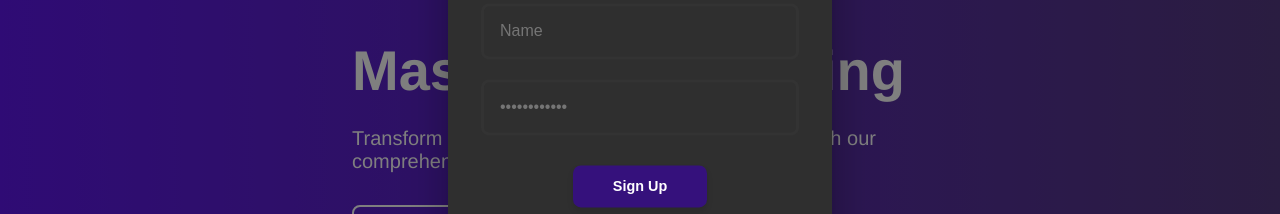
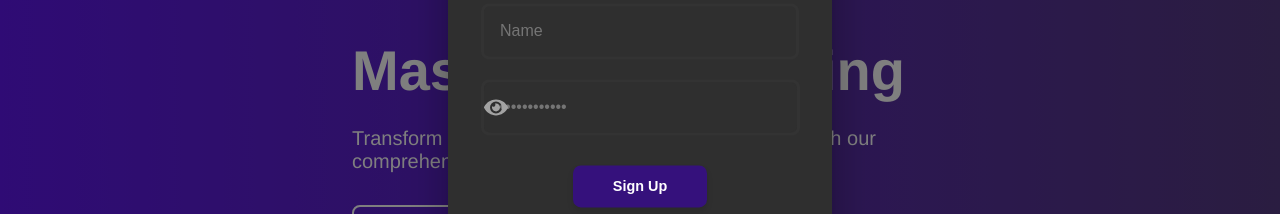
Before and after one commit to ElieMitri/edit-lab, a Next.js app: page / in a window 1280 px wide. Both pictures are taken after a click on the button "Lab Member". Shown: the part 320-534 px from the top of the page. Built offline with nearby package versions, Linux system fonts and the light colour scheme; no server answers.

Commit message:
fixed all problems

```diff
--- a/src/app/components/Navbar.jsx
+++ b/src/app/components/Navbar.jsx
@@ -16,6 +16,7 @@ import { CiLogout } from "react-icons/ci";
 // import { useRouter } from "next/router";
 import { useRef, useEffect, useState } from "react";
 import { db, auth } from "../../../firebase";
+import { HiMiniEyeSlash } from "react-icons/hi2";
 import {
   signInWithEmailAndPassword,
   onAuthStateChanged,
@@ -61,6 +62,7 @@ export default function Navbar() {
   const [nameCheck, setNameCheck] = useState();
 
   const [createLoading, setCreateLoading] = useState(false);
+  const [clickedShowPass, setClickedShowPass] = useState(false);
 
   const [email, setEmail] = useState(false);
   const [isOpen, setIsOpen] = useState(false);
@@ -136,7 +138,7 @@ export default function Navbar() {
   };
 
   async function createAccount(e) {
-    e.preventDefault(); // Prevent the default form submission behavior
+    e.preventDefault();
 
     const email = userEmail.current.value;
     const password = userPassword.current.value;
@@ -153,7 +155,11 @@ export default function Navbar() {
     }
 
     try {
-      const userCredential = await createUserWithEmailAndPassword(auth, email, password);
+      const userCredential = await createUserWithEmailAndPassword(
+        auth,
+        email,
+        password
+      );
       const user = userCredential.user;
 
       await updateProfile(user, {
@@ -200,15 +206,21 @@ export default function Navbar() {
           break;
 
         case "auth/invalid-email":
-          setError("The email address is not valid. Please check and try again.");
+          setError(
+            "The email address is not valid. Please check and try again."
+          );
           break;
 
         case "auth/operation-not-allowed":
-          setError("Email/password accounts are not enabled. Please contact support.");
+          setError(
+            "Email/password accounts are not enabled. Please contact support."
+          );
           break;
 
         case "auth/weak-password":
-          setError("The password is too weak. Please choose a stronger password.");
+          setError(
+            "The password is too weak. Please choose a stronger password."
+          );
           break;
 
         case "auth/missing-email":
@@ -220,7 +232,9 @@ export default function Navbar() {
           break;
 
         case "auth/network-request-failed":
-          setError("Network error. Please check your internet connection and try again.");
+          setError(
+            "Network error. Please check your internet connection and try again."
+          );
           break;
 
         case "auth/too-many-requests":
@@ -235,7 +249,6 @@ export default function Navbar() {
       console.error("Error creating account:", errorCode, errorMessage); // Log for debugging
     }
   }
-
 
   async function login() {
     const email = userEmail.current.value;
@@ -394,7 +407,8 @@ export default function Navbar() {
     setError(null);
   }
 
-  function switchToSignUp() {
+  function switchToSignUp(e) {
+    e.preventDefault();
     setSwitched(false);
     setPasswordError(null);
     setError(null);
@@ -519,6 +533,10 @@ export default function Navbar() {
               <Box sx={style}>
                 {switched ? (
                   <div className="login__inputs">
+                    <form
+                      className={styles.form}
+                      // action={login}
+                    >
                       <h1 className="login__title">Already a Lab Member?</h1>
                       {error ? (
                         <div className={styles.errorMessage}>{error}</div>
@@ -533,15 +551,34 @@ export default function Navbar() {
                         onChange={() => setEmailCheck(userEmail.current.value)}
                       />
                       <div className="password__login">
+                        {clickedShowPass ? (
+                           <div className="modal__input--pas">
                            <input
-                        type="password"
-                        className="modal__input"
+                             type="text"
+                             className="modal__input-pass"
                              placeholder="••••••••••••"
                              ref={userPassword}
                              onChange={() =>
                                setPasswordCheck(userPassword.current.value)
                              }
                            />
+                           <HiMiniEyeSlash className="eye"  onClick={() => setClickedShowPass(false)}/>
+                         </div>
+                        ) : (
+                          <div className="modal__input--pas">
+                            <input
+                              type="password"
+                              className="modal__input-pass"
+                              placeholder="••••••••••••"
+                              ref={userPassword}
+                              onChange={() =>
+                                setPasswordCheck(userPassword.current.value)
+                              }
+                            />
+                            <FaEye className="eye" onClick={() => setClickedShowPass(true)}/>
+                          </div>
+                        )}
+
                         <div className={styles.errorPasswordMessage}>
                           {passwordError ? (
                             <div className={styles.errorMessage}>
@@ -554,7 +591,9 @@ export default function Navbar() {
                       </div>
 
                       {!emailCheck || !passwordCheck ? (
-                      <button className="login__btn--no cursor">Log in</button>
+                        <button className="login__btn--no cursor">
+                          Log in
+                        </button>
                       ) : createLoading ? (
                         <button className="login__btn cursor">
                           <div className="loader"></div>
@@ -568,12 +607,20 @@ export default function Navbar() {
                       <div className="login__or">
                         <h4 className="login__h4">OR</h4>
                       </div>
-                    <button className="login__button" onClick={switchToSignUp}>
+                      <button
+                        className="login__button"
+                        onClick={switchToSignUp}
+                      >
                         Create an account
                       </button>
+                    </form>
                   </div>
                 ) : (
                   <div className="login__inputs">
+                    <form
+                      className={styles.form}
+                      // action={(e) => createAccount(e)}
+                    >
                       <h1 className="login__title">Become a Lab member!</h1>
                       {error ? (
                         <div className={styles.errorMessage}>{error}</div>
@@ -595,7 +642,7 @@ export default function Navbar() {
                         onChange={() => setNameCheck(userName.current.value)}
                       />
                       <div className="password__login">
-                      <input
+                        {/* <input
                           type="password"
                           className="modal__input"
                           placeholder="••••••••••••"
@@ -603,36 +650,55 @@ export default function Navbar() {
                           onChange={() =>
                             setPasswordCheck(userPassword.current.value)
                           }
+                        /> */}
+                        {clickedShowPass ? (
+                           <div className="modal__input--pas">
+                           <input
+                             type="text"
+                             className="modal__input-pass"
+                             placeholder="••••••••••••"
+                             ref={userPassword}
+                             onChange={() =>
+                               setPasswordCheck(userPassword.current.value)
+                             }
                            />
+                           <HiMiniEyeSlash className="eye"  onClick={() => setClickedShowPass(false)}/>
+                         </div>
+                        ) : (
+                          <div className="modal__input--pas">
+                            <input
+                              type="password"
+                              className="modal__input-pass"
+                              placeholder="••••••••••••"
+                              ref={userPassword}
+                              onChange={() =>
+                                setPasswordCheck(userPassword.current.value)
+                              }
+                            />
+                            <FaEye className="eye" onClick={() => setClickedShowPass(true)}/>
+                          </div>
+                        )}
                       </div>
                       {passwordError ? (
-                      <div className={styles.errorMessage}>{passwordError}</div>
+                        <div className={styles.errorMessage}>
+                          {passwordError}
+                        </div>
                       ) : (
                         <></>
                       )}
 
                       {!emailCheck || !passwordCheck || !nameCheck ? (
-                      <button
-                        className="login__btn--no cursor"
-                        //  onClick={createAccount}
-                      >
+                        <button className="login__btn--no cursor">
                           Sign Up
                         </button>
                       ) : (
                         <button
                           className="login__btn cursor"
-                        onClick={createAccount}
+                          onClick={(e) => createAccount(e)}
                         >
                           Sign Up
                         </button>
                       )}
-
-                    {/* <button
-                      className="login__btn cursor"
-                      onClick={createAccount}
-                    >
-                      Sign Up
-                    </button> */}
 
                       <div className="login__or">
                         <h4 className="login__h4">OR</h4>
@@ -640,6 +706,7 @@ export default function Navbar() {
                       <button className="login__button" onClick={switchToLogin}>
                         Login
                       </button>
+                    </form>
                   </div>
                 )}
               </Box>
--- a/src/app/globals.css
+++ b/src/app/globals.css
@@ -41,6 +41,55 @@ body {
   width: 280px;
 }
 
+.modal__input--pas {
+  /* width: 100%; */
+  /* padding-right: 1rem; */
+  font-size: 1rem;
+  border: 3px solid #333333;
+  border-radius: 0.5rem;
+  background-color: #2f2f2f;
+  color: white;
+  transition: all 0.3s ease;
+  outline: none;
+  margin: 10px 0;
+  width: 313px;
+  display: flex;
+  align-items: center;
+  /* justify-content: space-between;z */
+}
+.modal__input-pass {
+  padding-left: 1rem;
+  padding-top: 1rem;
+  padding-bottom: 1rem;
+  font-size: 1rem;
+  border: none;
+  border-radius: 0.5rem;
+  background-color: #2f2f2f;
+  color: white;
+  transition: all 0.3s ease;
+  outline: none;
+  width: 296px;
+}
+
+/* Glow effect when focused */
+.modal__input-pass:focus {
+  box-shadow: 0 0 40px 2px #5e17eb;
+  border: 1px solid #5e17eb;
+}
+
+.eye {
+  color: #a3a3a3;
+  font-size: 24px;
+  padding-right: 10px;
+  transition: 300ms all ease;
+  cursor: pointer;
+  position: fixed;
+  right: 40;
+}
+.eye:hover {
+  color: #6b6b6b;
+}
+
 .checkingInput {
   padding: 1rem;
   font-size: 1rem;
@@ -55,8 +104,10 @@ body {
 }
 
 .modal__input:focus {
-  border-color: #5e17eb;
-  box-shadow: 0 0 0 3px rgba(59, 130, 246, 0.2);
+  /* border-color: #5e17eb;
+  box-shadow: 0 0 0 3px rgba(59, 130, 246, 0.2); */
+  box-shadow: 0 0 40px 2px #5e17eb;
+  border: 1px solid #5e17eb;
 }
 
 .login__btn,
@@ -261,8 +312,20 @@ body {
   animation: l5 1s infinite linear alternate;
 }
 @keyframes l5 {
-    0%  {box-shadow: 20px 0 #ffffff, -20px 0 rgba(255, 255, 255, 0.133);background: #ffffff }
-    33% {box-shadow: 20px 0 #ffffff, -20px 0 rgba(255, 255, 255, 0.133);background: rgba(255, 255, 255, 0.133)}
-    66% {box-shadow: 20px 0 rgba(255, 255, 255, 0.133),-20px 0 #ffffff; background: rgba(255, 255, 255, 0.133)}
-    100%{box-shadow: 20px 0 rgba(255, 255, 255, 0.133),-20px 0 #ffffff; background: #ffffff }
+  0% {
+    box-shadow: 20px 0 #ffffff, -20px 0 rgba(255, 255, 255, 0.133);
+    background: #ffffff;
+  }
+  33% {
+    box-shadow: 20px 0 #ffffff, -20px 0 rgba(255, 255, 255, 0.133);
+    background: rgba(255, 255, 255, 0.133);
+  }
+  66% {
+    box-shadow: 20px 0 rgba(255, 255, 255, 0.133), -20px 0 #ffffff;
+    background: rgba(255, 255, 255, 0.133);
+  }
+  100% {
+    box-shadow: 20px 0 rgba(255, 255, 255, 0.133), -20px 0 #ffffff;
+    background: #ffffff;
+  }
 }
--- a/src/app/styles/Nav.module.css
+++ b/src/app/styles/Nav.module.css
@@ -192,6 +192,13 @@ justify-content: center;
   height: auto;
 }
 
+.form {
+  display: flex;
+  align-items: center;
+  justify-content: center;
+  flex-direction: column;
+}
+
 @media (max-width: 740px) {
   .logoWrapper {
     width: 150px;
```
Lines whose indentation alone changed are shown as unchanged.
